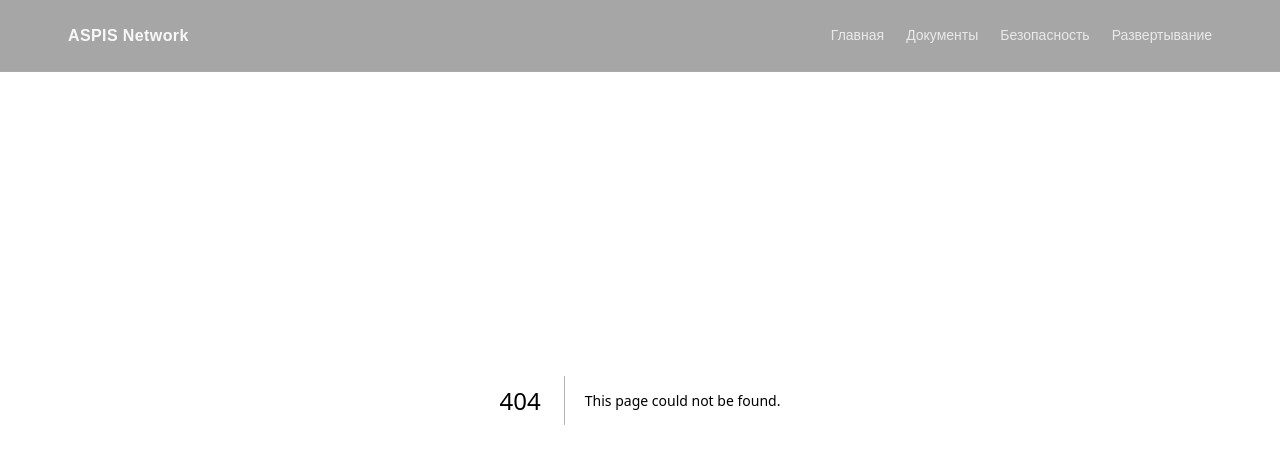
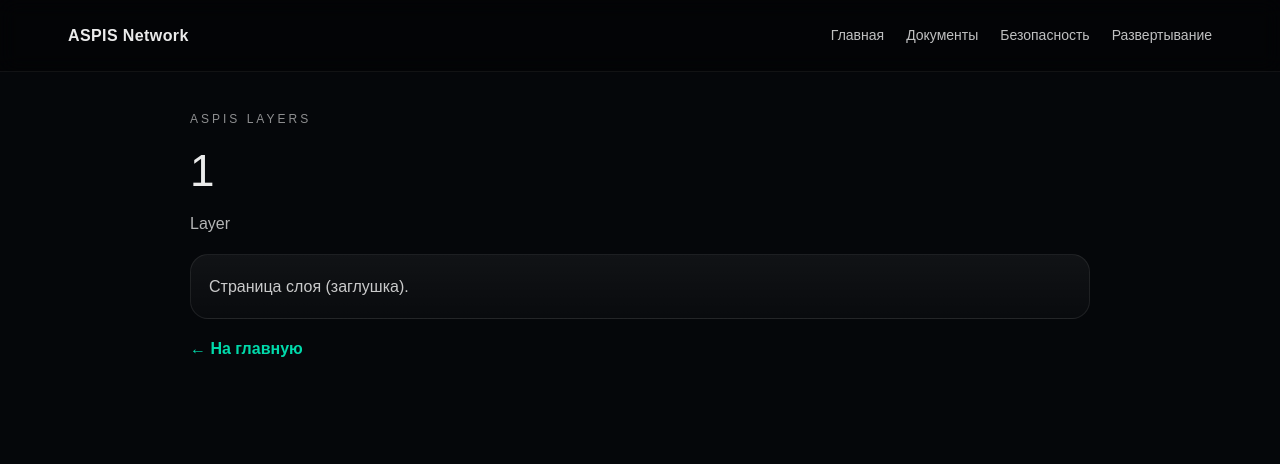
Before and after one commit to SergejMasich/aspis-network, a Next.js app: page /layers/1 in a window 1280 px wide. Before the commit this address had no page. Shown: the top 464 px of the page. Built offline with nearby package versions, Linux system fonts and the light colour scheme.

Commit message:
Create LayerPage component for displaying layer info
This component displays information about different layers based on the slug parameter. It includes titles, subtitles, and bodies of text for each layer, along with a styled layout.

```diff
--- /dev/null
+++ b/src/app/layers/[slug]/page.tsx
@@ -0,0 +1,88 @@
+import React from "react";
+
+const data: Record<
+  string,
+  { title: string; subtitle: string; body: string }
+> = {
+  "amo-armor": {
+    title: "AMO ARMOR",
+    subtitle: "Reserve management module",
+    body: "Здесь будет полное описание верхнего слоя: управление резервами, капиталом, правила распределения и контроль потоков.",
+  },
+  core: {
+    title: "CORE",
+    subtitle: "Immutable code (No Owner)",
+    body: "Здесь будет полное описание ядра: инварианты, принципы, гарантии устойчивости и предсказуемости системы.",
+  },
+  "rsi-shell": {
+    title: "RSI SHELL",
+    subtitle: "Adaptive volatility protection",
+    body: "Здесь будет полное описание нижнего слоя: механизмы стабилизации, адаптация к режимам рынка и защита потоков.",
+  },
+};
+
+export default function LayerPage({ params }: { params: { slug: string } }) {
+  const d = data[params.slug] ?? {
+    title: params.slug.toUpperCase(),
+    subtitle: "Layer",
+    body: "Страница слоя (заглушка).",
+  };
+
+  return (
+    <main style={styles.page}>
+      <div style={styles.inner}>
+        <div style={styles.kicker}>ASPIS LAYERS</div>
+        <h1 style={styles.h1}>{d.title}</h1>
+        <div style={styles.sub}>{d.subtitle}</div>
+        <div style={styles.card}>{d.body}</div>
+        <a style={styles.back} href="/">
+          ← На главную
+        </a>
+      </div>
+    </main>
+  );
+}
+
+const styles: Record<string, React.CSSProperties> = {
+  page: {
+    minHeight: "100vh",
+    background: "#05070a",
+    color: "rgba(255,255,255,0.92)",
+    paddingTop: 110,
+    paddingBottom: 70,
+  },
+  inner: {
+    width: "min(900px, 92vw)",
+    margin: "0 auto",
+  },
+  kicker: {
+    fontSize: 12,
+    letterSpacing: 3,
+    color: "rgba(255,255,255,0.55)",
+  },
+  h1: {
+    marginTop: 10,
+    fontSize: 44,
+    marginBottom: 8,
+  },
+  sub: {
+    color: "rgba(255,255,255,0.70)",
+    marginBottom: 18,
+  },
+  card: {
+    borderRadius: 18,
+    padding: 18,
+    border: "1px solid rgba(255,255,255,0.08)",
+    background:
+      "linear-gradient(180deg, rgba(255,255,255,0.05), rgba(255,255,255,0.02))",
+    lineHeight: 1.7,
+    color: "rgba(255,255,255,0.78)",
+  },
+  back: {
+    display: "inline-block",
+    marginTop: 18,
+    color: "rgba(0,255,200,0.85)",
+    textDecoration: "none",
+    fontWeight: 700,
+  },
+};
```
